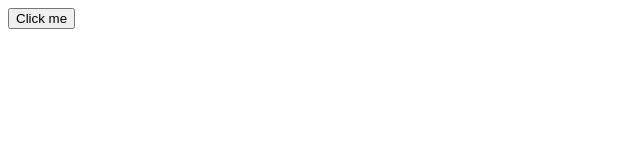
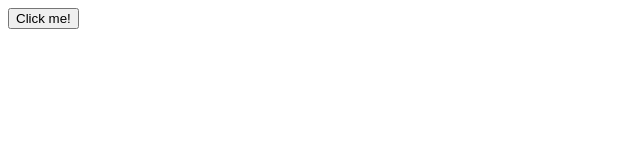
Before and after one commit to siddarthachandra/FirstGit, a plain HTML site: page index.html in a window 1280 px wide. Shown: the full height of the page, 0-640 px from the left. Drawn offline with Linux system fonts and the light colour scheme.

Commit message:
Second Push

```diff
--- a/index.html
+++ b/index.html
@@ -1,7 +1,7 @@
 <html>
 <body>
 <Button type="button" onclick="alert('Hello World')">
-    Click me
+    Click me!
 </Button>
 </body>
 </html>
```
